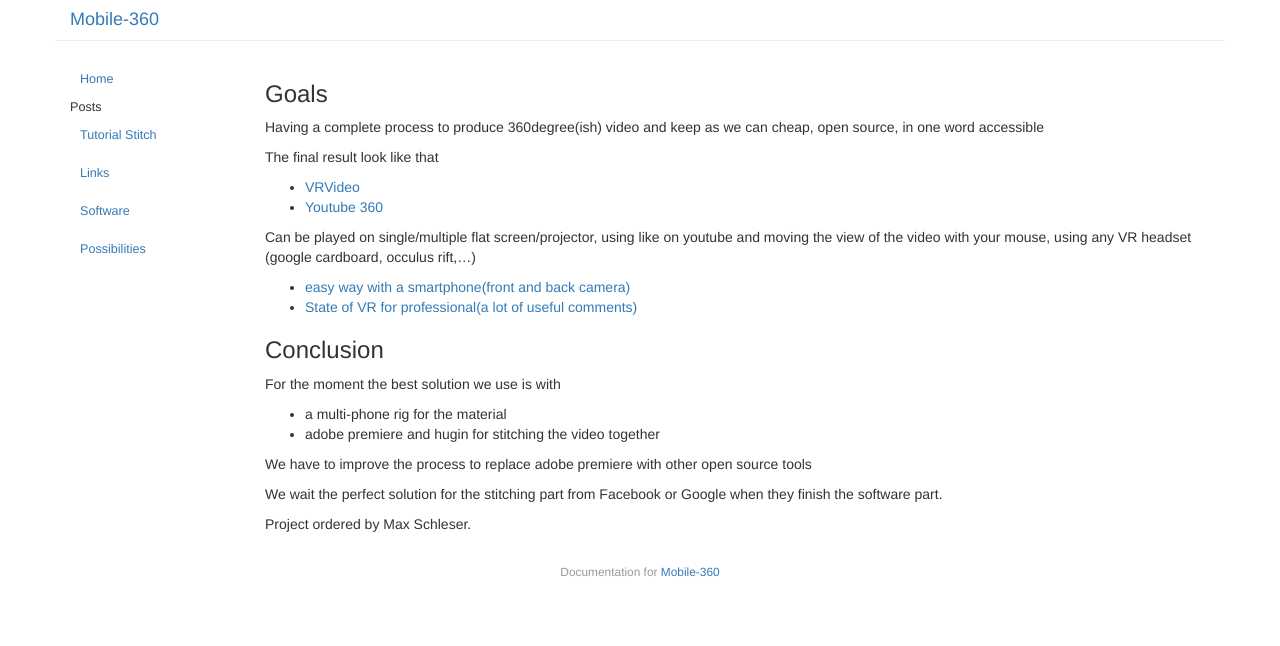
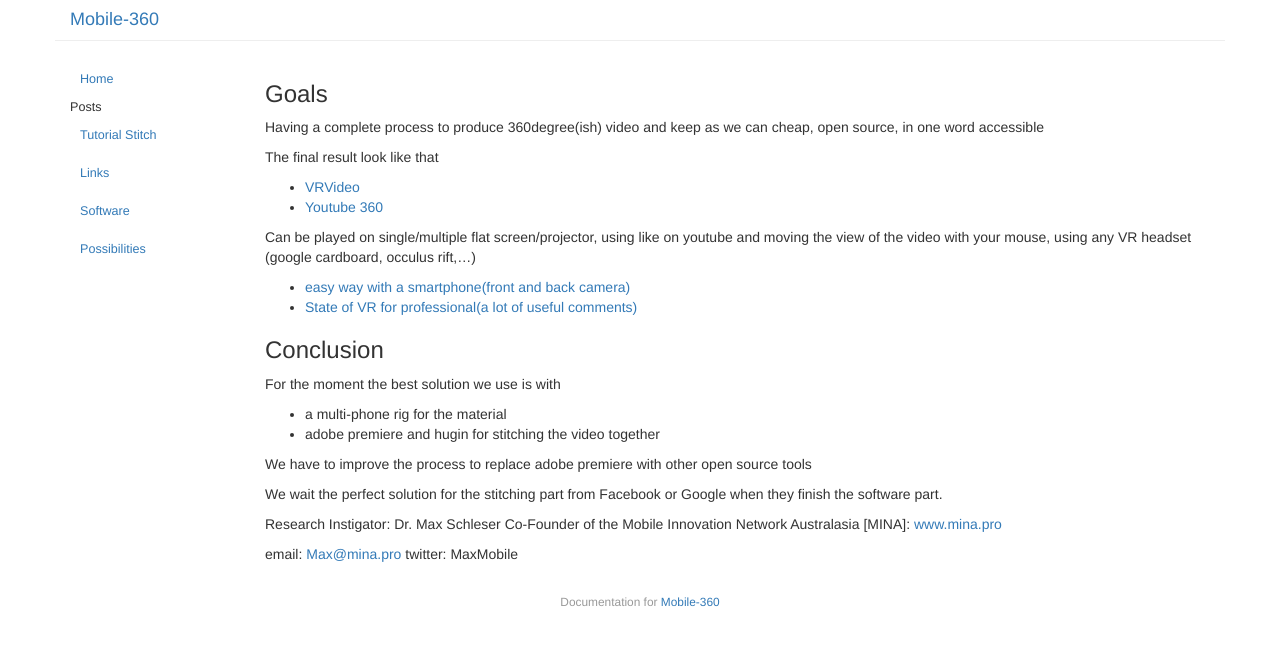
Before and after one commit to FabLabWgtn/Mobile-360, a Jekyll site: the page built from index.md, in a window 1280 px wide. Shown: the top 646 px of the page. Built offline with Jekyll 4.4.1, drawn with Linux system fonts in a browser that asks for light colours.

Commit message:
max shlesser contact

```diff
--- a/index.md
+++ b/index.md
@@ -28,4 +28,9 @@ We have to improve the process to replace adobe premiere with other open source
 
 We wait the perfect solution for the stitching part from Facebook or Google when they finish the software part.
 
-Project ordered by Max Schleser.
+Research Instigator: Dr. Max Schleser
+Co-Founder of the Mobile Innovation Network Australasia [MINA]:
+[www.mina.pro](www.mina.pro)
+
+email: [Max@mina.pro](mailto:Max@mina.pro)
+twitter: MaxMobile
```
